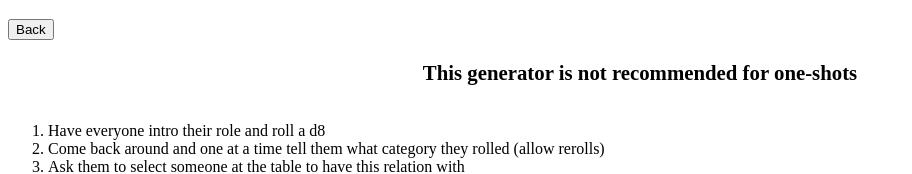
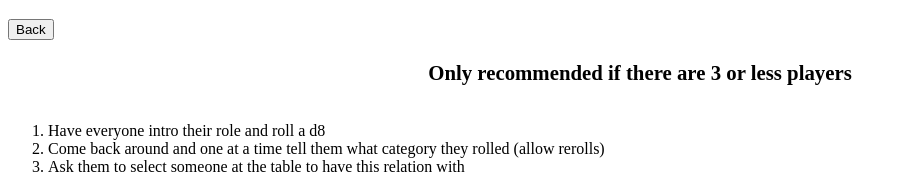
Before and after one commit to CodaBool/oubliette-cockpit, a React (Vite) app: page / in a window 1280 px wide. Both pictures are taken after a click on the button "Relationship". Shown: the part 361-535 px from the top of the page, without its empty margins (0-912 px from the left). Built offline with nearby package versions, Linux system fonts and the light colour scheme; the HTML template or start-up script is replaced by a standard one.

Commit message:
3 or less recommend

```diff
--- a/src/App.jsx
+++ b/src/App.jsx
@@ -760,7 +760,7 @@ export default function App() {
           options={relationshipOptions}
           subtitle={(
             <>
-            <p style={{textAlign: "center", marginBottom: "1.8em", fontSize: "1.3em"}}><b>This generator is not recommended for one-shots</b></p>
+            <p style={{textAlign: "center", marginBottom: "1.8em", fontSize: "1.3em"}}><b>Only recommended if there are 3 or less players</b></p>
             <ol className=" list-decimal space-y-2 pl-6  marker:text-gray-300 text-[1.2em] mb-3">
               <li>Have everyone intro their role and roll a d8</li>
               <li>Come back around and one at a time tell them what category they rolled (allow rerolls)</li>
```
